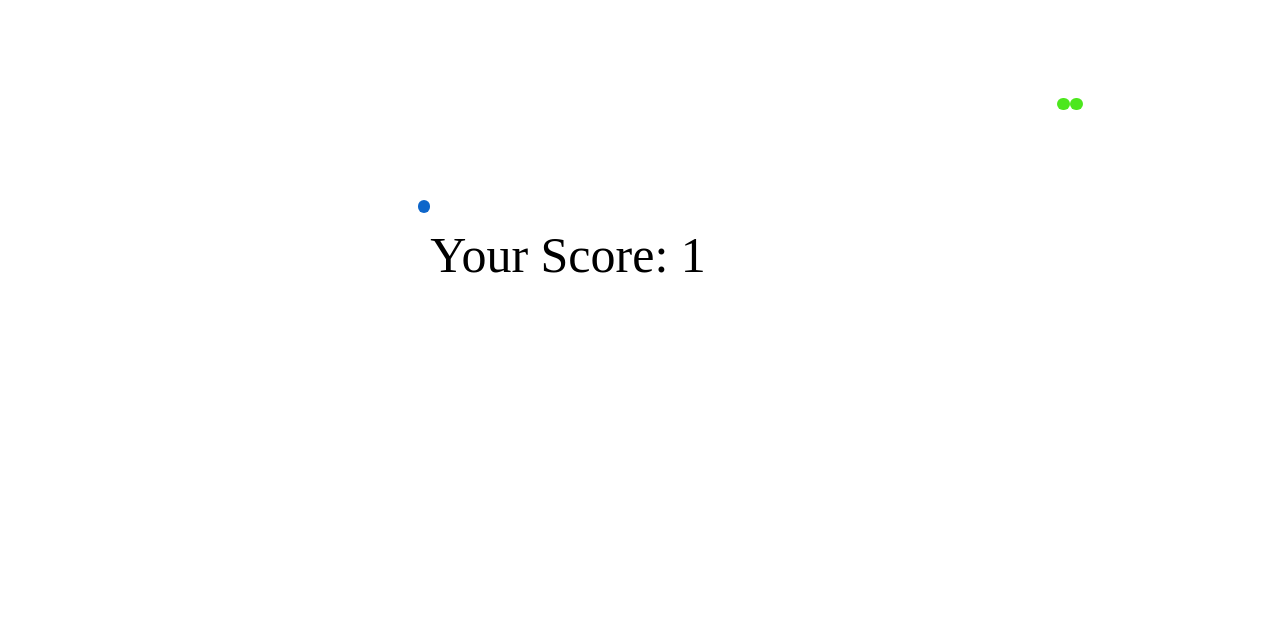
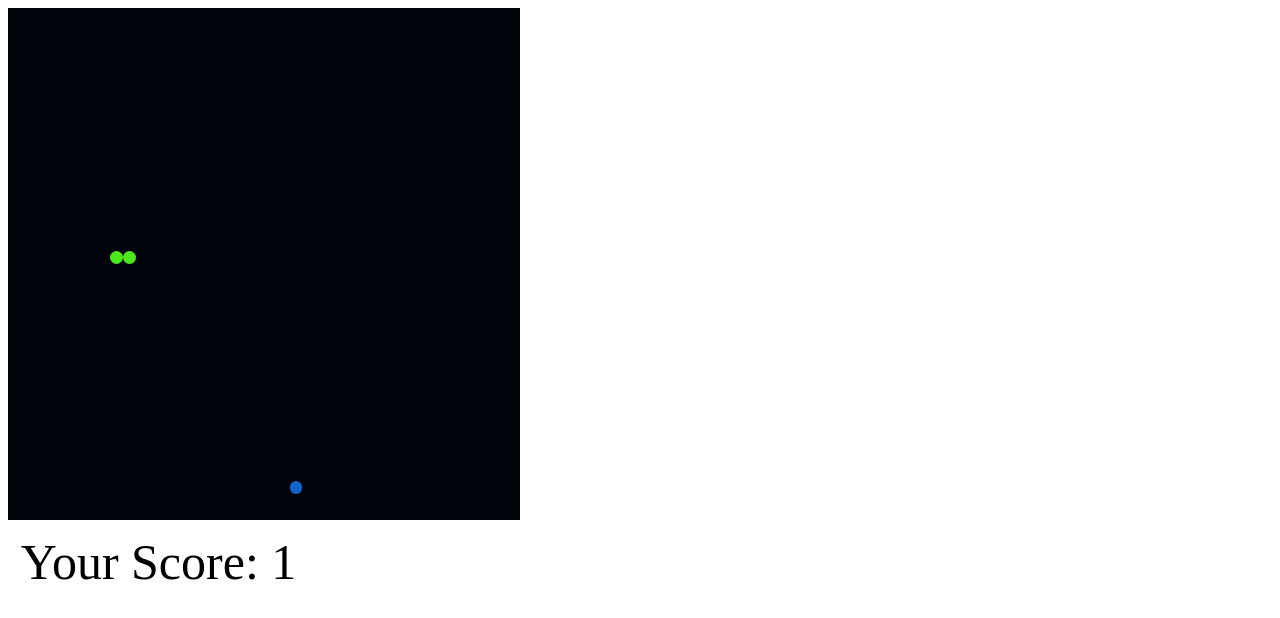
Before and after one commit to acciojob/snake-shananasim16, a website: page main.html in a window 1280 px wide. Drawn offline with Linux system fonts and the light colour scheme.

Commit message:
created a submission

```diff
--- a/styles.css
+++ b/styles.css
@@ -1,33 +1,4 @@
-[12:15 PM, 10/30/2023] 🩵S🩵: //your code here
-// GAME_PIXEL_COUNT is the pixels on horizontal or vertical axis of the game board (SQUARE).
-const GAME_PIXEL_COUNT = 40;
-const SQUARE_OF_GAME_PIXEL_COUNT = Math.pow(GAME_PIXEL_COUNT, 2);
 
-
-let changedTheDirOnce = false;
-let totalFoodAte = 0;
-let totalDistanceTravelled = 0;
-
-
-/// THE GAME BOARD:
-const gameContainer = document.getElementById("gameContainer");
-
-
-const createGameBoardPixels = () => {
- // Populate the [#gameContainer] div with small div's representing game pixels
- let a = ""
- for (let i = 1; i <= SQUARE_OF_GAME_PIXEL_COUNT; ++i) {
- a += `<div class="gameBoardPixel" id="pixel${i}"></div>`;
- }
- gameContainer.innerHTML = a;
-};
-
-
-const gameBoardPixels = document.getElementsByClassName("gameBoardPixel");
-
-
-let currentFoodPostion = 0;…
-[12:15 PM, 10/30/2023] 🩵S🩵: /* GAME BOARD STYLES */
 #gameContainer {
     /*
     width and height of .gameBoardPixel should 1/40 of the width and height of #gameContainer,
```
